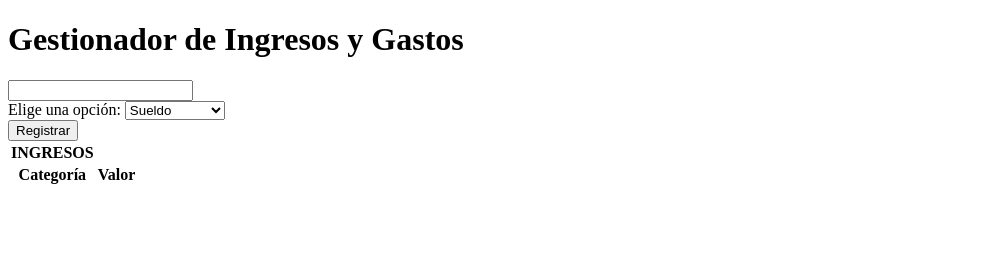
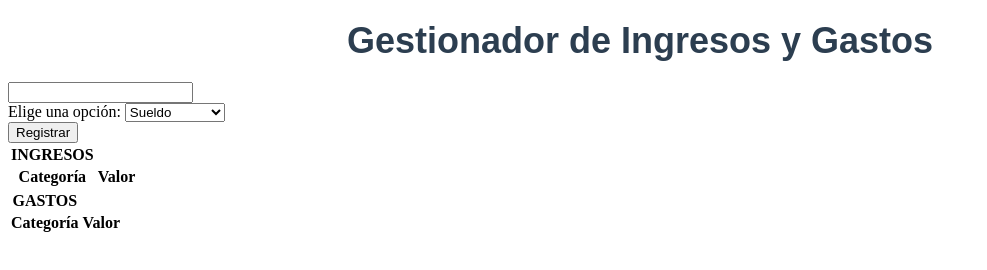
Before and after one commit to davidProfe-git/app-finanzas-prog2, a plain HTML site: page frontend/index.html in a window 1280 px wide. Shown: the whole page, without its empty margins (0-987 px from the left). Drawn offline with Linux system fonts and the light colour scheme.

Commit message:
Agrego estilos al titulo y la tabla de gastos

```diff
--- a/frontend/index.html
+++ b/frontend/index.html
@@ -23,6 +23,7 @@
         <button>Registrar</button>
     </div>
     <div>
+        <div>
             <table>
                 <tr border="1">
                     <th>INGRESOS</th>
@@ -33,5 +34,17 @@
                 </tr>
             </table>
         </div>
+        <div>
+            <table>
+                <tr border="1">
+                    <th>GASTOS</th>
+                </tr>
+                <tr border="1">
+                    <th>Categoría</th>
+                    <th>Valor</th>
+                </tr>
+            </table>
+        </div>
+    </div>
 </body>
 </html>
--- a/frontend/style.css
+++ b/frontend/style.css
@@ -0,0 +1,7 @@
+h1 {
+color: #2c3e50;
+font-size: 36px;
+text-align: center;
+margin: 20px 0;
+font-family: Arial, sans-serif;
+}
```
Lines whose indentation alone changed are shown as unchanged.
